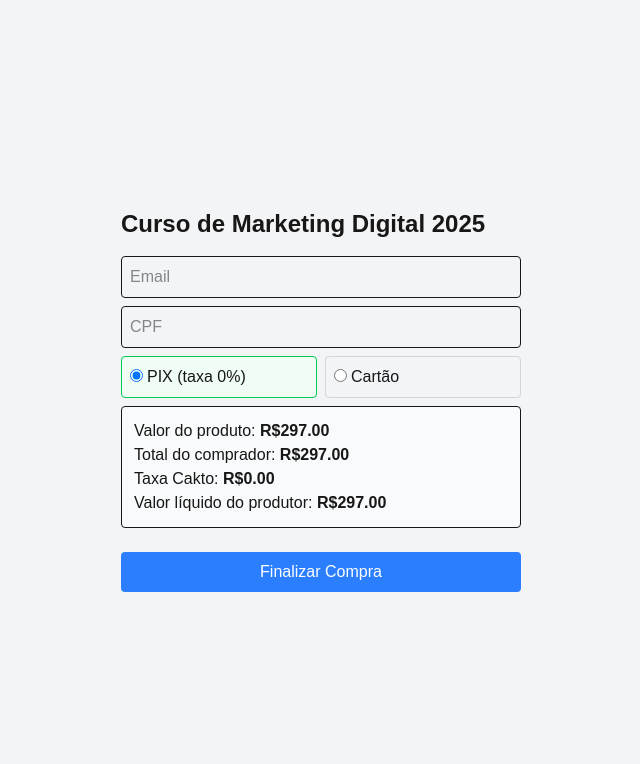
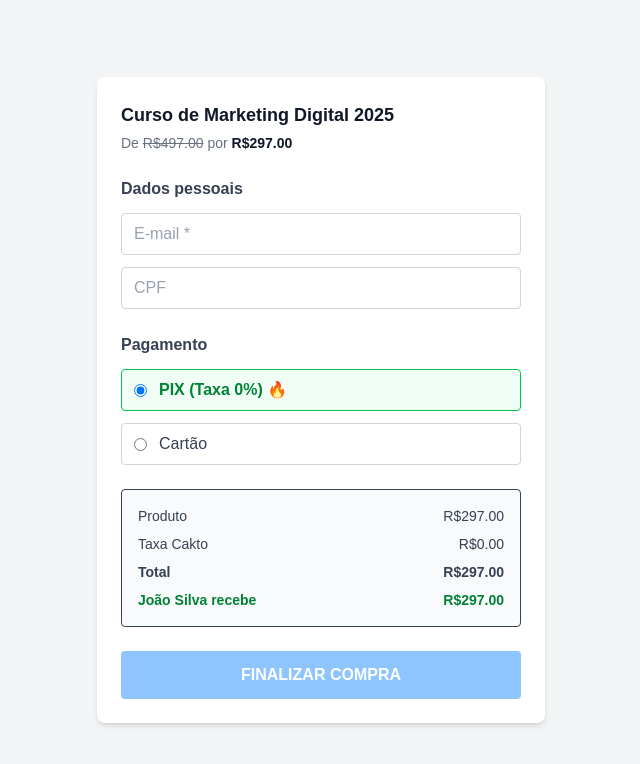
Before and after one commit to TaylorSilvaSilva/mini-checkout, a Next.js app: page / in a window 1280 px wide. Shown: the top 764 px of the page, without its empty margins (319-959 px from the left). Built offline with nearby package versions, Linux system fonts and the light colour scheme.

Commit message:
ajuste para manter o prototipo da tela  do desafio

```diff
--- a/src/domain/components/CheckoutForm.tsx
+++ b/src/domain/components/CheckoutForm.tsx
@@ -1,7 +1,5 @@
-'use client';
-import { useState } from 'react';
-import { calcularTaxaProdutor, MetodoPagamento, ResultadoTaxa } from '../taxas';
-import { validarCPF } from '../cpf';
+"use client";
+import React, { useState, useEffect } from 'react';
 
 interface Produto {
   id: number;
@@ -13,120 +11,243 @@ interface Produto {
   tempoEntrega: string;
 }
 
-interface CheckoutFormProps {
+interface Taxa {
+  valorTaxa: number;
+  valorLiquido: number;
+  economiaPIX: number;
+}
+
+interface Props {
   produto: Produto;
 }
 
-export function CheckoutForm({ produto }: CheckoutFormProps) {
+export const CheckoutForm: React.FC<Props> = ({ produto }) => {
   const [email, setEmail] = useState('');
   const [cpf, setCpf] = useState('');
-  const [metodoPagamento, setMetodoPagamento] = useState<MetodoPagamento>('PIX');
+  const [metodoPagamento, setMetodoPagamento] = useState<'PIX' | 'CARTAO'>('PIX');
   const [parcelas, setParcelas] = useState(1);
+  const [taxa, setTaxa] = useState<Taxa>({
+    valorTaxa: 0,
+    valorLiquido: produto.precoAtual,
+    economiaPIX: 0,
+  });
+  const [emailValido, setEmailValido] = useState(true);
+  const [cpfValido, setCpfValido] = useState(true);
   const [loading, setLoading] = useState(false);
 
-  // Validações
-  const emailValido = email.includes('@') && email.includes('.');
-  const cpfValido = cpf === '' || validarCPF(cpf);
+  // Validaçoes
+  useEffect(() => {
+    const re = /\S+@\S+\.\S+/;
+    setEmailValido(email === '' || re.test(email));
+  }, [email]);
+  useEffect(() => {
+    const cleanedCpf = cpf.replace(/\D/g, '');
+    setCpfValido(cpf === '' || cleanedCpf.length === 11);
+  }, [cpf]);
+  useEffect(() => {
+    const preco = produto.precoAtual;
+    let valorTaxa = 0;
+    let valorLiquido = preco;
 
-  // Calcula valor do produtor
-  const taxa: ResultadoTaxa = calcularTaxaProdutor(
-    produto.precoAtual,
-    metodoPagamento,
-    parcelas
-  );
-  const taxaPix = calcularTaxaProdutor(produto.precoAtual, 'PIX', 1);
+    if (metodoPagamento === 'PIX') {
+      valorTaxa = 0;
+      valorLiquido = preco;
+    } else {
+      if (parcelas === 1) {
+        valorTaxa = preco * 0.0399;
+      } else {
+        const taxaFixa = preco * 0.0499;
+        const taxaParcelaExtra = preco * 0.02 * (parcelas - 1);
+        valorTaxa = taxaFixa + taxaParcelaExtra;
+      }
+      valorLiquido = preco - valorTaxa;
+    }
 
-  const destaquePIX = metodoPagamento === 'PIX' ? 'border-green-500 bg-green-50' : 'border-gray-300';
+    const economiaPIX = metodoPagamento === 'PIX' ? 0 : valorTaxa;
 
-  const finalizarCompra = () => {
+    setTaxa({
+      valorTaxa,
+      valorLiquido,
+      economiaPIX,
+    });
+  }, [metodoPagamento, parcelas, produto.precoAtual]);
+
+  const podeFinalizar = emailValido && cpfValido && email !== '' && cpf !== '';
+
+  const handleSubmit = (e: React.FormEvent) => {
+    e.preventDefault();
+    if (!podeFinalizar) return;
+
     setLoading(true);
     setTimeout(() => {
-      alert('Compra finalizada com sucesso!');
       setLoading(false);
+      alert('Compra finalizada com sucesso! 🎉');
     }, 1500);
   };
 
   return (
-    <div className="max-w-md mx-auto p-4 sm:p-6">
-      <h1 className="text-xl sm:text-2xl font-bold mb-4">{produto.nome}</h1>
+    <form
+      onSubmit={handleSubmit}
+      className="max-w-md w-full bg-white p-6 rounded-lg shadow-md space-y-6"
+      noValidate
+    >
+      {/* Produto */}
+      <section>
+        <h1 className="text-lg font-semibold text-gray-900 mb-1">{produto.nome}</h1>
+        <p className="text-sm text-gray-500">
+          De{' '}
+          <span className="line-through">
+            R${produto.precoOriginal.toFixed(2)}
+          </span>{' '}
+          por{' '}
+          <span className="font-bold text-gray-900">
+            R${produto.precoAtual.toFixed(2)}
+          </span>
+        </p>
+      </section>
 
-      {/* Email */}
+      {/* Dados pessoais */}
+      <section className="space-y-3">
+        <h2 className="font-semibold text-gray-700">Dados pessoais</h2>
         <input
           type="email"
-        placeholder="Email"
+          placeholder="E-mail *"
           value={email}
           onChange={(e) => setEmail(e.target.value)}
-        className={`w-full border p-2 mb-2 rounded ${emailValido || email === '' ? '' : 'border-red-500'}`}
+          className={`w-full border rounded px-3 py-2 placeholder-gray-400 focus:outline-none focus:ring-2 focus:ring-blue-500 ${
+            emailValido ? 'border-gray-300' : 'border-red-500'
+          }`}
+          required
         />
-      {!emailValido && email !== '' && <p className="text-red-500 text-sm mb-2">Email inválido</p>}
-
-      {/* CPF */}
         <input
           type="text"
           placeholder="CPF"
           value={cpf}
           onChange={(e) => setCpf(e.target.value)}
-        className={`w-full border p-2 mb-2 rounded ${cpfValido || cpf === '' ? '' : 'border-red-500'}`}
+          maxLength={14} // para máscara simples (ex: 000.000.000-00)
+          className={`w-full border rounded px-3 py-2 placeholder-gray-400 focus:outline-none focus:ring-2 ${
+            cpfValido ? 'border-gray-300 focus:ring-blue-500' : 'border-red-500 focus:ring-red-500'
+          }`}
+          required
         />
-      {!cpfValido && cpf !== '' && <p className="text-red-500 text-sm mb-2">CPF inválido</p>}
+      </section>
 
-      {/* Método de Pagamento */}
-      <div className="mb-2 flex flex-col sm:flex-row gap-2">
-        <label className={`flex-1 p-2 border rounded cursor-pointer ${destaquePIX}`}>
+      {/* Pagamento */}
+      <section className="space-y-3">
+        <h2 className="font-semibold text-gray-700">Pagamento</h2>
+
+        <label
+          className={`flex items-center border rounded px-3 py-2 cursor-pointer ${
+            metodoPagamento === 'PIX' ? 'border-green-500 bg-green-50' : 'border-gray-300'
+          }`}
+        >
           <input
             type="radio"
+            name="pagamento"
             value="PIX"
             checked={metodoPagamento === 'PIX'}
             onChange={() => setMetodoPagamento('PIX')}
-            className="mr-1"
+            className="mr-3"
           />
-          PIX (taxa 0%)
+          <span className={metodoPagamento === 'PIX' ? 'text-green-700 font-semibold' : 'text-gray-700'}>
+            PIX (Taxa 0%){' '}
+            <span role="img" aria-label="fogo">
+              🔥
+            </span>
+          </span>
         </label>
-        <label className="flex-1 p-2 border rounded cursor-pointer border-gray-300">
+
+        <label
+          className={`flex items-center border rounded px-3 py-2 cursor-pointer ${
+            metodoPagamento === 'CARTAO' ? 'border-gray-700 bg-gray-100' : 'border-gray-300'
+          }`}
+        >
           <input
             type="radio"
+            name="pagamento"
             value="CARTAO"
             checked={metodoPagamento === 'CARTAO'}
             onChange={() => setMetodoPagamento('CARTAO')}
-            className="mr-1"
+            className="mr-3"
           />
+          <span className={metodoPagamento === 'CARTAO' ? 'text-gray-900 font-semibold' : 'text-gray-700'}>
             Cartão
+          </span>
         </label>
-      </div>
 
-      {/* Parcelas */}
+        {/* Parcelas só aparece se Cartão */}
         {metodoPagamento === 'CARTAO' && (
           <select
             value={parcelas}
             onChange={(e) => setParcelas(Number(e.target.value))}
-          className="w-full border p-2 mb-2 rounded"
+            className="mt-2 w-full border border-gray-300 rounded px-3 py-2 focus:outline-none focus:ring-2 focus:ring-blue-500"
           >
-          {Array.from({ length: 12 }, (_, i) => i + 1).map((n) => (
-            <option key={n} value={n}>
-              {n}x
+            {[...Array(12)].map((_, i) => (
+              <option key={i + 1} value={i + 1}>
+                {i + 1}x
               </option>
             ))}
           </select>
         )}
+      </section>
 
-      {/* Resumo */}
-      <div className="border p-3 rounded bg-gray-50 mb-4">
-        <p>Valor do produto: <span className="font-semibold">R${produto.precoAtual.toFixed(2)}</span></p>
-        <p>Total do comprador: <span className="font-semibold">R${produto.precoAtual.toFixed(2)}</span></p>
-        <p>Taxa Cakto: <span className="font-semibold">R${taxa.valorTaxa.toFixed(2)}</span></p>
-        <p>Valor líquido do produtor: <span className="font-semibold">R${taxa.valorLiquido.toFixed(2)}</span></p>
-        {metodoPagamento === 'CARTAO' && (
-          <p>Economia escolhendo PIX: <span className="font-semibold">R${(taxaPix.valorTaxa - taxa.valorTaxa).toFixed(2)}</span></p>
+      {/* Resumo do pedido */}
+      <section className="border rounded p-4 bg-gray-50 space-y-2 text-gray-700 text-sm">
+        <div className="flex justify-between">
+          <span>Produto</span>
+          <span>R${produto.precoAtual.toFixed(2)}</span>
+        </div>
+        <div className="flex justify-between">
+          <span>Taxa Cakto</span>
+          <span>R${taxa.valorTaxa.toFixed(2)}</span>
+        </div>
+        <div className="flex justify-between font-semibold">
+          <span>Total</span>
+          <span>R${produto.precoAtual.toFixed(2)}</span>
+        </div>
+        <div className="flex justify-between text-green-700 font-semibold">
+          <span>{produto.produtor} recebe</span>
+          <span>R${taxa.valorLiquido.toFixed(2)}</span>
+        </div>
+        {metodoPagamento === 'PIX' ? null : (
+          <div className="text-green-700 text-xs">
+            Você economiza R${taxa.economiaPIX.toFixed(2)} com PIX
+          </div>
         )}
-      </div>
+      </section>
 
+      {/* Botão */}
       <button
-        className={`w-full mt-2 p-2 rounded text-white ${loading ? 'bg-gray-400' : 'bg-blue-500 hover:bg-blue-600'}`}
-        disabled={!emailValido || !cpfValido || loading}
-        onClick={finalizarCompra}
+        type="submit"
+        disabled={!podeFinalizar || loading}
+        className={`w-full py-3 rounded text-white font-semibold uppercase ${
+          podeFinalizar && !loading ? 'bg-blue-600 hover:bg-blue-700' : 'bg-blue-300 cursor-not-allowed'
+        } flex items-center justify-center space-x-2`}
       >
-        {loading ? 'Processando...' : 'Finalizar Compra'}
+        <span>Finalizar Compra</span>
+        {loading && (
+          <svg
+            className="animate-spin h-5 w-5 text-white"
+            xmlns="http://www.w3.org/2000/svg"
+            fill="none"
+            viewBox="0 0 24 24"
+          >
+            <circle
+              className="opacity-25"
+              cx="12"
+              cy="12"
+              r="10"
+              stroke="currentColor"
+              strokeWidth="4"
+            ></circle>
+            <path
+              className="opacity-75"
+              fill="currentColor"
+              d="M4 12a8 8 0 018-8v8z"
+            ></path>
+          </svg>
+        )}
       </button>
-    </div>
+    </form>
   );
-}
+};
```
Lines whose indentation alone changed are shown as unchanged.
